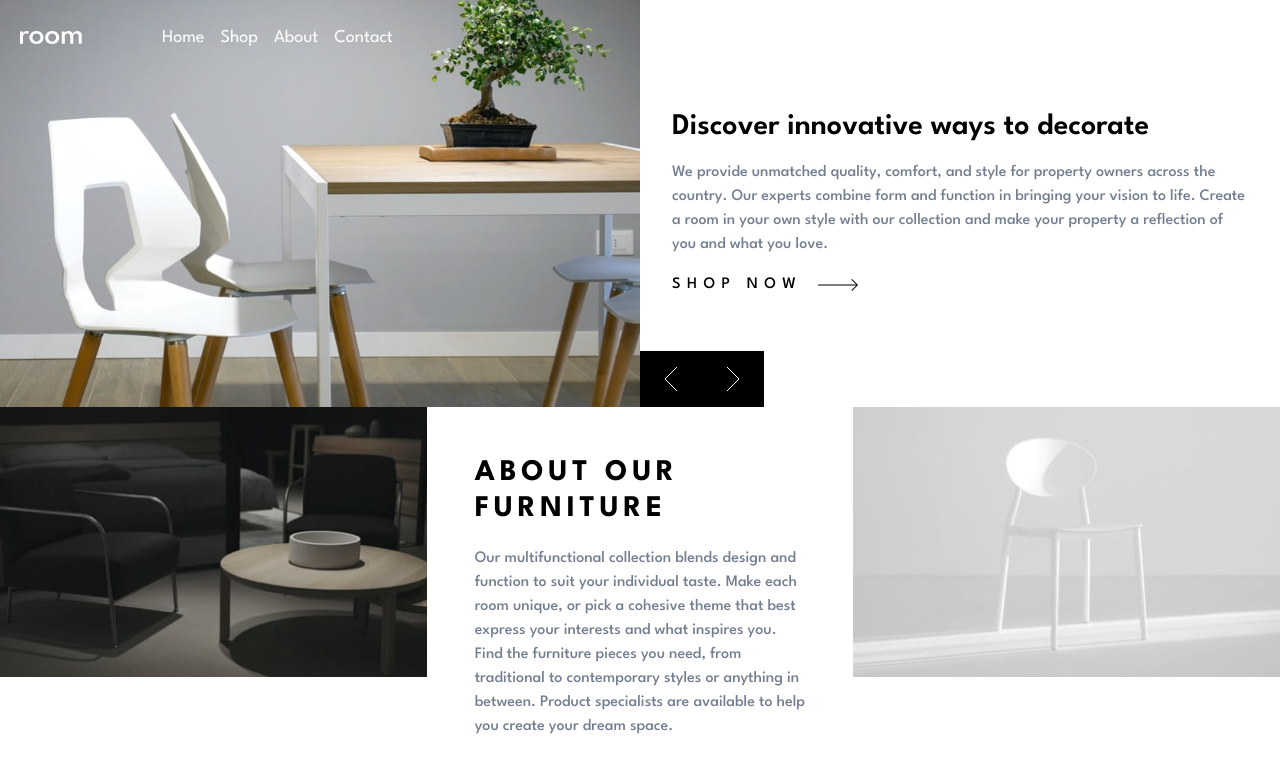
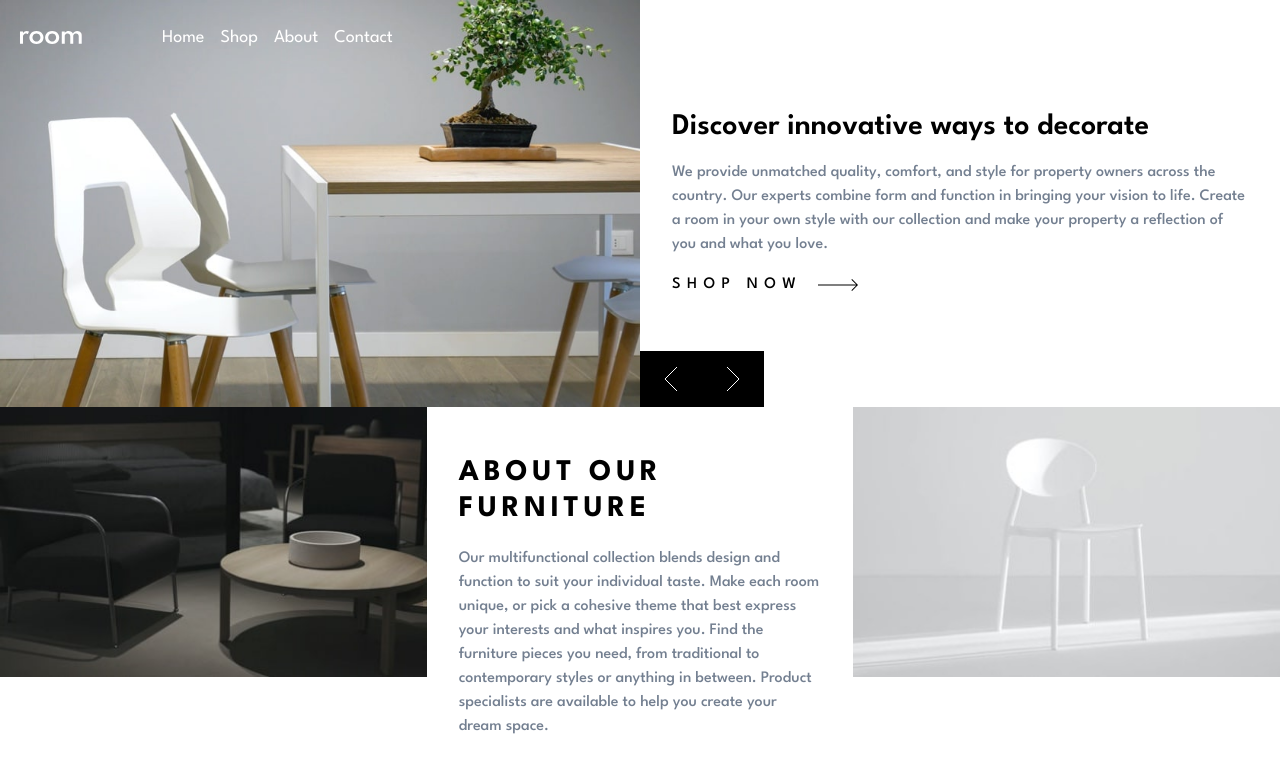
Before and after one commit to JanudaStack/furniture-store-landing-page, a React (Vite) app: page / in a window 1280 px wide. Shown: the top 772 px of the page. Built offline with nearby package versions, Linux system fonts and the light colour scheme.

Commit message:
Refactor About Section's padding on large screens

```diff
--- a/src/components/About.jsx
+++ b/src/components/About.jsx
@@ -9,7 +9,7 @@ const About = () => {
                 <img src={imgDark} alt="image-about-dark" className="w-full" />
             </article>
 
-            <div className="p-8  lg:p-12">
+            <div className="p-8  lg:pt-12 pb-0 ">
                 <h2 className="font-bold text-2xl tracking-[.3rem] uppercase mb-5 lg:text-3xl">
                     About Our Furniture
                 </h2>
```
